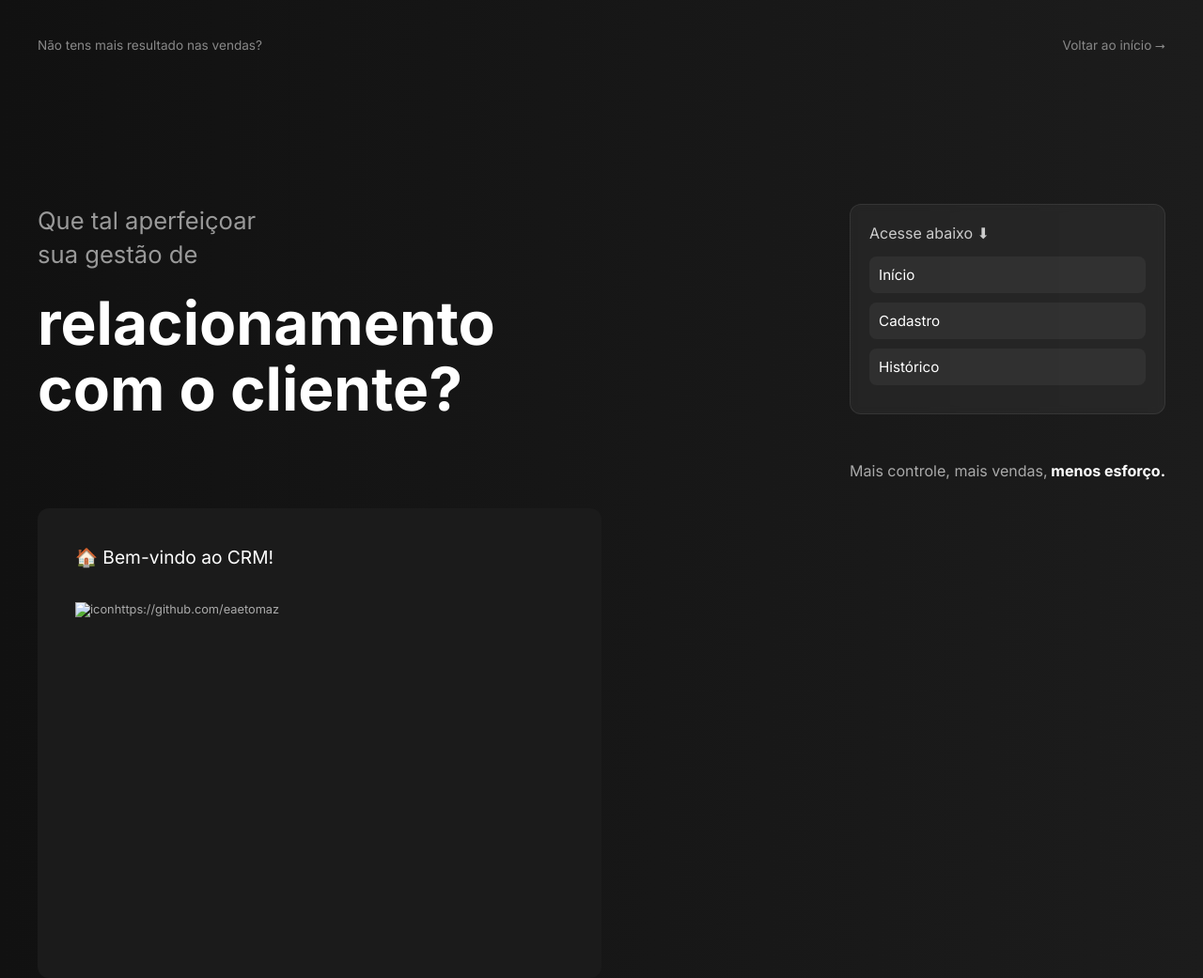
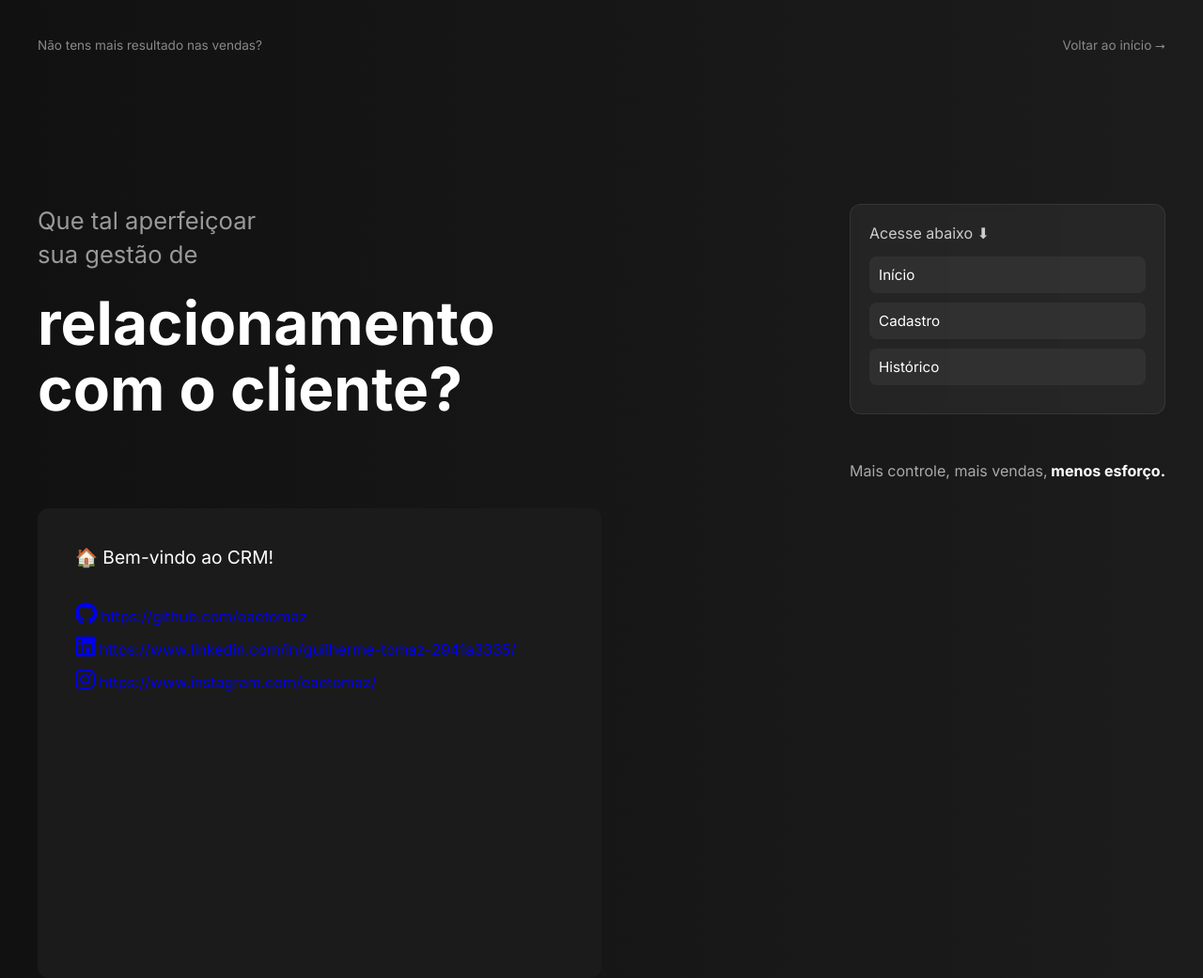
Before and after one commit to eaetomaz/CrmControlApplication, a website with bundled scripts: page index.html in a window 1280 px wide. Shown: the whole page at 94% size. Built offline with nearby package versions, Linux system fonts and the light colour scheme; files whose address does not match are found by name.

Commit message:
feat: ícones

```diff
--- a/index.html
+++ b/index.html
@@ -4,6 +4,7 @@
   <meta charset="UTF-8">
   <title>Página inicial</title>
   <link href="https://fonts.googleapis.com/css2?family=Inter:wght@400;700&display=swap" rel="stylesheet">
+  <link rel="stylesheet" href="https://cdnjs.cloudflare.com/ajax/libs/font-awesome/6.4.0/css/all.min.css">
   <link rel="stylesheet" href="src/styles/style.css">
 </head>
 <body>
@@ -38,7 +39,15 @@
             <section class="tela" id="tela-inicio">🏠 Bem-vindo ao CRM!
 
                <div class="autor">
-                  <img src="" alt="icon" class="iconHome">https://github.com/eaetomaz
+                  <a href="https://github.com/eaetomaz" target="_blank">
+                    <i class="fab fa-github iconHome"></i> https://github.com/eaetomaz
+                  </a>
+                  <a href="https://www.linkedin.com/in/guilherme-tomaz-2941a3335/" target="_blank">
+                    <i class="fab fa-linkedin iconHome"></i> https://www.linkedin.com/in/guilherme-tomaz-2941a3335/
+                  </a>
+                  <a href="https://www.instagram.com/eaetomaz/" target="_blank">
+                    <i class="fab fa-instagram iconHome"></i> https://www.instagram.com/eaetomaz/
+                  </a>
                </div>
 
             </section>
--- a/src/components/ListRecords.js
+++ b/src/components/ListRecords.js
@@ -15,8 +15,7 @@ export async function CreateList(list, formRecords) {
 
         const btnDelete = document.createElement('button');
         btnDelete.className = 'btn-delete';
-        btnDelete.style.marginLeft = 'autot';
-        btnDelete.textContent = 'Apagar';
+        //btnDelete.textContent = 'Apagar';
         btnDelete.onclick = async(e) => {
             e.preventDefault();
             await DeleteRecord(crm.id);
@@ -24,10 +23,13 @@ export async function CreateList(list, formRecords) {
 
         };
 
+        const iconTrash = document.createElement('i');
+        iconTrash.className = 'fas fa-trash';
+        btnDelete.appendChild(iconTrash);
+
         const btnAtt = document.createElement('button');
         btnAtt.className = 'btn-att';
         btnAtt.style.marginLeft = 'auto';
-        btnAtt.textContent = 'Atualizar';
         btnAtt.onclick = async(e) => {
             e.preventDefault();
 
@@ -37,6 +39,10 @@ export async function CreateList(list, formRecords) {
             await CreateList(list, formRecords);
         };
 
+        const iconEdit = document.createElement('i');
+        iconEdit.className = 'fas fa-edit';
+        btnAtt.appendChild(iconEdit);
+
         li.appendChild(btnAtt);
         li.appendChild(btnDelete);
         list.appendChild(li);
--- a/src/styles/style.css
+++ b/src/styles/style.css
@@ -112,6 +112,19 @@
       top: 20%;
       font-size: 0.8rem;
       color: #aaa;
+      display: flex;
+      justify-content: center;
+      flex-direction: column;
+    }
+
+    .autor a {
+      text-decoration: none;
+      font-size: 16px;
+      margin-bottom: 10px;
+    }
+
+    .iconHome {
+      font-size: 24px;
     }
 
     .telas-wrapper {
```
